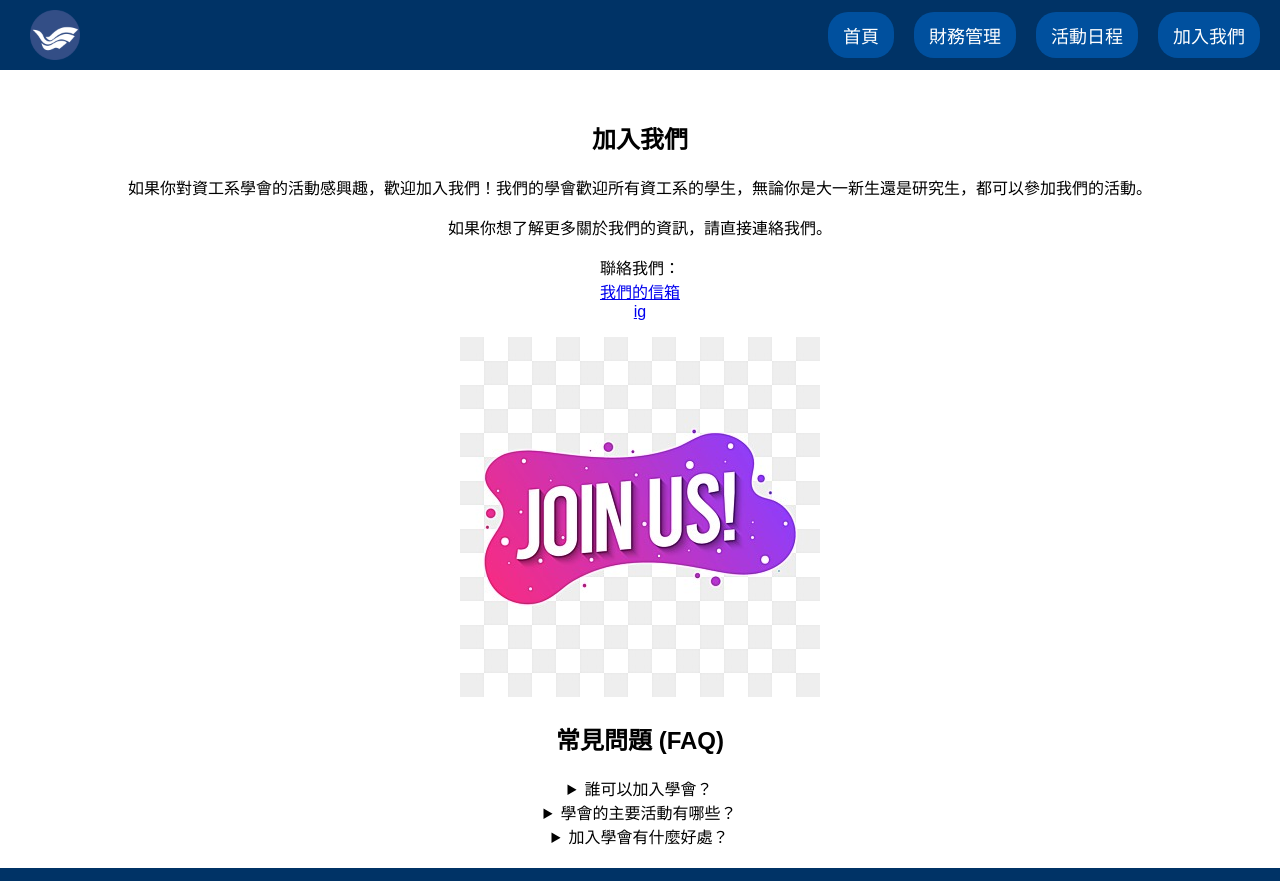
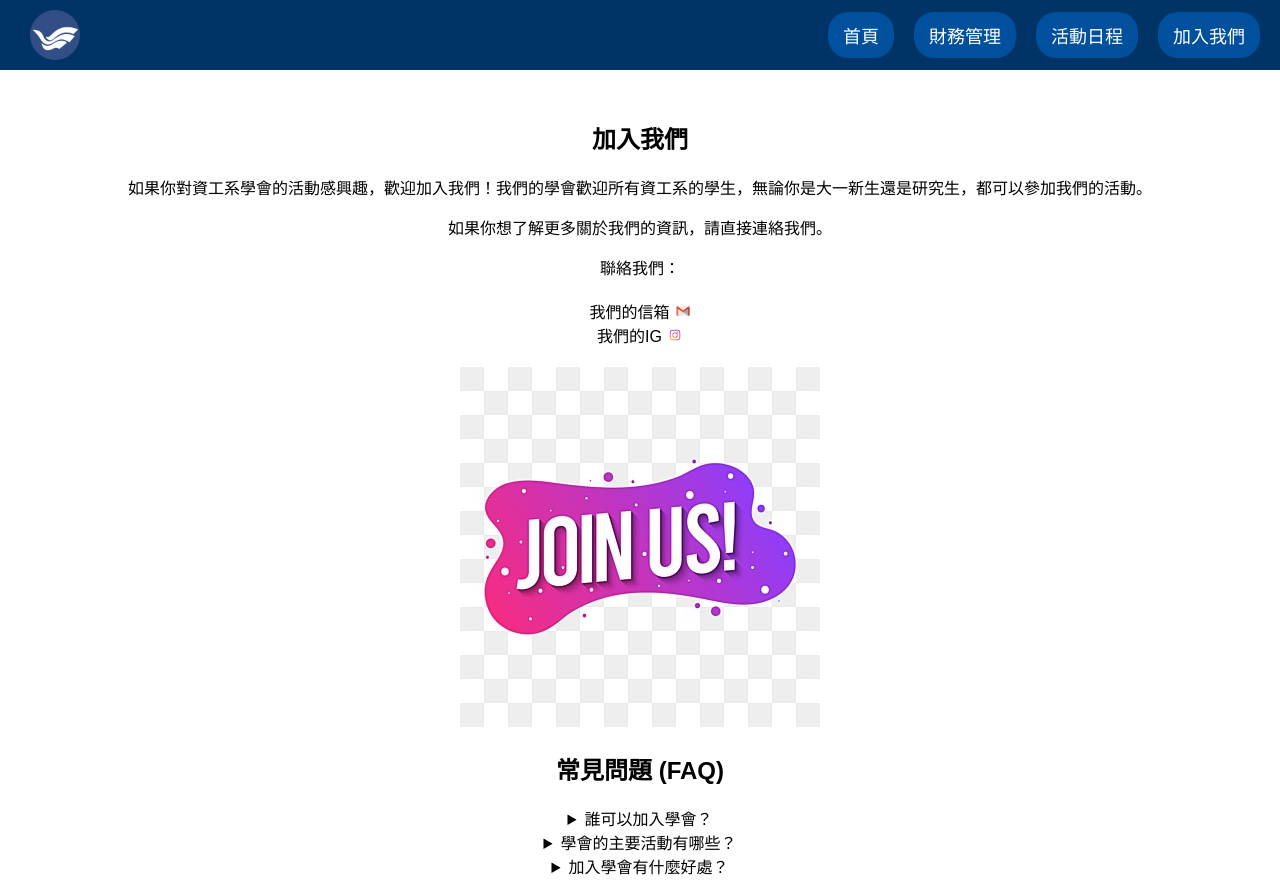
Before and after one commit to wwilsson94624/-, a plain HTML site: page joinus.html in a window 1280 px wide. Shown: the top 881 px of the page. Drawn offline with Linux system fonts and the light colour scheme.

Commit message:
加一些東西

```diff
--- a/joinus.html
+++ b/joinus.html
@@ -35,9 +35,20 @@
       <p>
         聯絡我們：
         <br />
-        <a href="mailto:ntoucssa@email.ntou.edu.tw">我們的信箱</a>
+
+      <div class="joinus_container">
+        <a href="mailto:ntoucssa@email.ntou.edu.tw" class="inline-link">
+          我們的信箱
+          <img src="picture/email.png" alt="信箱" />
+        </a>
         <br />
-        <a href="https://www.instagram.com/ntou_cse?utm_source=ig_web_button_share_sheet&igsh=ZDNlZDc0MzIxNw==">ig</a>
+        <a href="https://www.instagram.com/ntou_cse?utm_source=ig_web_button_share_sheet&igsh=ZDNlZDc0MzIxNw=="
+          class="inline-link">
+          我們的IG
+          <img src="picture/ig.png" alt="IG" />
+        </a>
+      </div>
+
       </p>
     </section>
     <img src="picture/join_us.jpg" alt="join_us" />
--- a/style.css
+++ b/style.css
@@ -115,3 +115,26 @@ footer a {
 :hover footer a {
   text-decoration: underline; /* 滑鼠懸停時顯示底線 */
 }
+
+/* 讓文字和圖片並排顯示 */
+.inline-link {
+  display: inline-flex; /* 讓內容並排 */
+  align-items: center; /* 垂直居中對齊 */
+  font-size: 16px; /* 設定文字大小 */
+  text-decoration: none; /* 移除底線 */
+  color: black; /* 設定文字顏色 */
+}
+
+.inline-link img {
+  width: 16px; /* 設定圖片寬度 */
+  height: 16px; /* 設定圖片高度，與文字匹配 */
+  margin-left: 5px; /* 文字與圖片之間的間距 */
+}
+
+.inline-link:hover {
+  text-decoration: underline; /* 滑鼠懸停時顯示底線 */
+}
+
+.joinus_container {
+  margin: 20px; /* 增加外部間距（可選） */
+}
```
Also changed, not shown: picture/email.png (added), picture/ig.png (added). Lines whose indentation alone changed are shown as unchanged.
